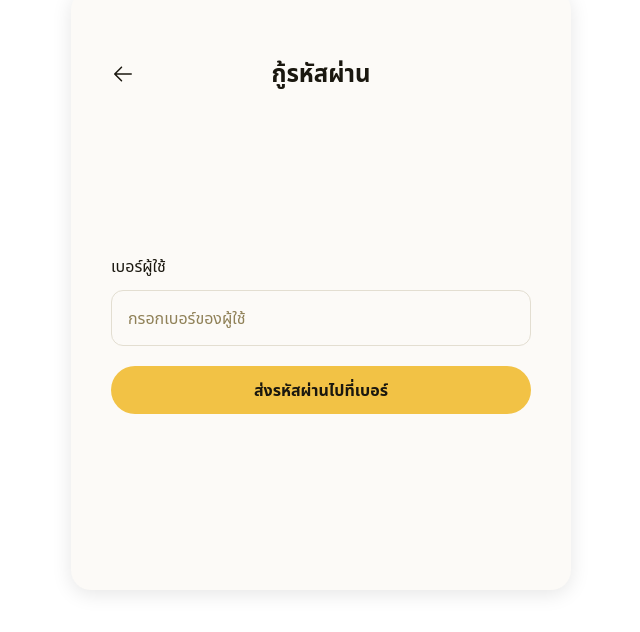
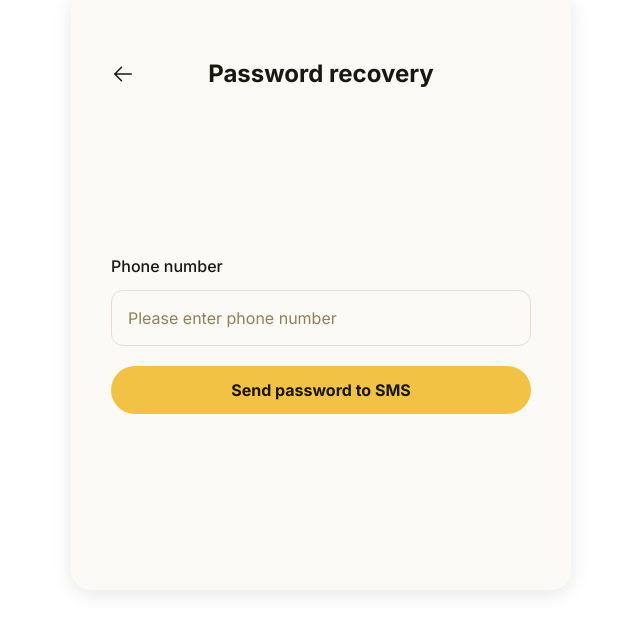
Before and after one commit to tHeNyXs/frontend_kung, a Next.js app: page /forget-password in a window 1280 px wide. Shown: the part 110-742 px from the top of the page, without its empty margins (319-959 px from the left). Built offline with nearby package versions, Linux system fonts and the light colour scheme.

Commit message:
Update page.tsx

```diff
--- a/src/app/forget-password/page.tsx
+++ b/src/app/forget-password/page.tsx
@@ -180,7 +180,7 @@ export default function ForgetPasswordPage() {
               </div>
             </div>
             <div className="title-container">
-              <h1>กู้รหัสผ่าน</h1>
+              <h1>Password recovery</h1>
             </div>
           </div>
         </div>
@@ -192,11 +192,11 @@ export default function ForgetPasswordPage() {
             <div className="input-section">
               <div className="input-wrapper">
                 <div className="input-field">
-                  <label className="input-label">เบอร์ผู้ใช้</label>
+                  <label className="input-label">Phone number</label>
                   <div className="input-container">
                     <input
                       type="tel"
-                      placeholder="กรอกเบอร์ของผู้ใช้"
+                      placeholder="Please enter phone number"
                       className="phone-input"
                       value={phoneNumber}
                       onChange={(e) => setPhoneNumber(e.target.value)}
@@ -214,7 +214,7 @@ export default function ForgetPasswordPage() {
                 className="send-button"
                 disabled={isLoading}
               >
-                {isLoading ? 'กำลังส่ง...' : 'ส่งรหัสผ่านไปที่เบอร์'}
+                {isLoading ? 'sending...' : 'Send password to SMS'}
               </button>
             </div>
           </form>
```
